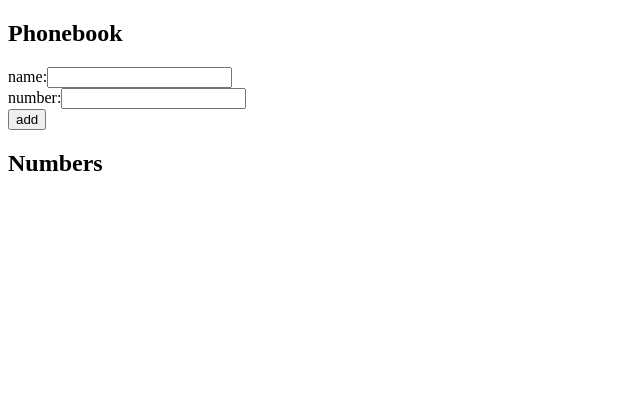
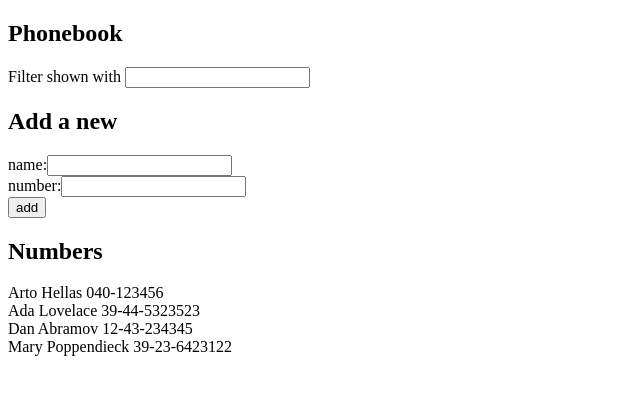
Before and after one commit to JKShima/FullStackOpen, a React (Vite) app in the folder Part2/phonebook/: page / in a window 1280 px wide. Shown: the top 394 px of the page, without its empty margins (0-640 px from the left). Built offline with nearby package versions, Linux system fonts and the light colour scheme.

Commit message:
Exercises 2.9 and 2.10

```diff
--- a/Part2/phonebook/src/App.jsx
+++ b/Part2/phonebook/src/App.jsx
@@ -1,12 +1,20 @@
 import { useState } from 'react'
 import PersonsList from './components/PersonsList'
 import PersonsForm from './components/PersonsForm'
+import Filter from './components/Filter'
 
 const App = () => {
-  const [persons, setPersons] = useState([])
+  const [persons, setPersons] = useState([
+    { name: 'Arto Hellas', number: '040-123456', id: 1 },
+    { name: 'Ada Lovelace', number: '39-44-5323523', id: 2 },
+    { name: 'Dan Abramov', number: '12-43-234345', id: 3 },
+    { name: 'Mary Poppendieck', number: '39-23-6423122', id: 4 }
+  ])
 
   const [newName, setNewName] = useState('')
   const [newNumber, setNewNumber] = useState('')
+
+  const [filterName, setFilterName] = useState('')
 
   const addPerson = (event) => {
     event.preventDefault()
@@ -37,9 +45,20 @@ const App = () => {
     setNewNumber(event.target.value)
   }
 
+  const handleFilterChange = (event) => {
+    const query = event.target.value
+    setFilterName(query)
+  }
+
+  const filteredNames = persons.map(props => props.name.toLowerCase().includes(filterName.toLowerCase()))
+  ? persons.filter(props => props.name.toLowerCase().includes(filterName.toLowerCase()))
+  : persons
+
   return (
     <div>
       <h2>Phonebook</h2>
+      <Filter filter ={filterName} onChange={handleFilterChange}/>
+      <h2>Add a new</h2>
       <PersonsForm
         addPerson={addPerson}
         newName={newName}
@@ -49,7 +68,7 @@ const App = () => {
       />
       <h2>Numbers</h2>
       <div>
-        <PersonsList persons={persons}/>
+        <PersonsList persons={filteredNames}/>
       </div>
     </div>
   )
--- /dev/null
+++ b/Part2/phonebook/src/components/Filter.jsx
@@ -0,0 +1,9 @@
+const Filter = ({filter, onChange}) => {
+    return (
+        <p>
+            Filter shown with <input value={filter} onChange={onChange}/>
+        </p>
+    )
+}
+
+export default Filter
```
